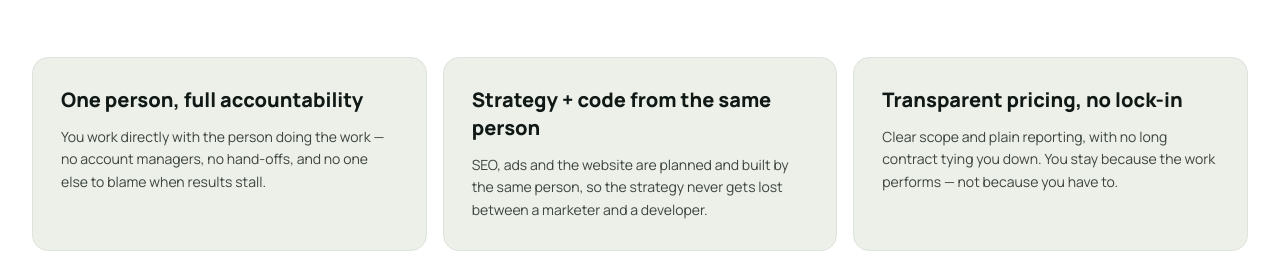
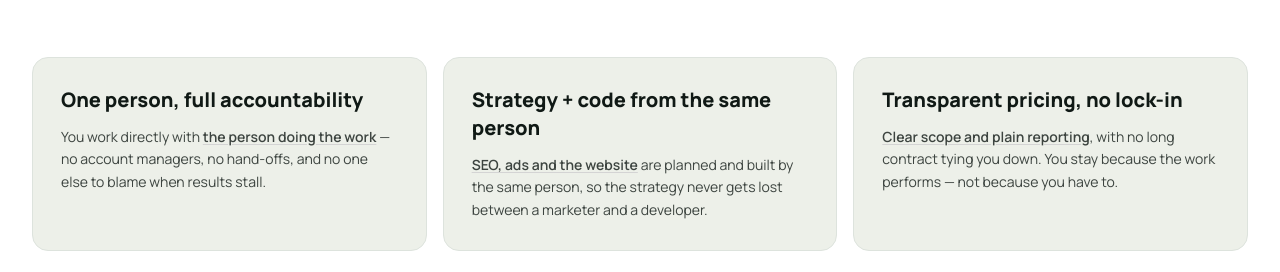
Before and after one commit to bodycartoon0111-netizen/abdul-rehman-portfolio, a Next.js app: page / in a window 1280 px wide. Shown: the part 8260-8532 px from the top of the page. Built offline with nearby package versions, Linux system fonts and the light colour scheme; no server answers.

Commit message:
Add internal links to Why hire a consultant cards

```diff
--- a/app/page.tsx
+++ b/app/page.tsx
@@ -141,19 +141,19 @@ export default function HomePage() {
             <div className="group rounded-2xl border border-line bg-paper p-7 transition-colors hover:border-pine hover:bg-pine">
               <h3 className="text-xl font-extrabold text-ink group-hover:text-white">One person, full accountability</h3>
               <p className="mt-3 text-sm leading-relaxed text-ink/80 group-hover:text-white/85">
-                You work directly with the person doing the work — no account managers, no hand-offs, and no one else to blame when results stall.
+                You work directly with <Link href="/about" className="font-semibold underline decoration-neutral-300 underline-offset-2 transition group-hover:text-white group-hover:decoration-white/70">the person doing the work</Link> — no account managers, no hand-offs, and no one else to blame when results stall.
               </p>
             </div>
             <div className="group rounded-2xl border border-line bg-paper p-7 transition-colors hover:border-pine hover:bg-pine">
               <h3 className="text-xl font-extrabold text-ink group-hover:text-white">Strategy + code from the same person</h3>
               <p className="mt-3 text-sm leading-relaxed text-ink/80 group-hover:text-white/85">
-                SEO, ads and the website are planned and built by the same person, so the strategy never gets lost between a marketer and a developer.
+                <Link href="/services" className="font-semibold underline decoration-neutral-300 underline-offset-2 transition group-hover:text-white group-hover:decoration-white/70">SEO, ads and the website</Link> are planned and built by the same person, so the strategy never gets lost between a marketer and a developer.
               </p>
             </div>
             <div className="group rounded-2xl border border-line bg-paper p-7 transition-colors hover:border-pine hover:bg-pine">
               <h3 className="text-xl font-extrabold text-ink group-hover:text-white">Transparent pricing, no lock-in</h3>
               <p className="mt-3 text-sm leading-relaxed text-ink/80 group-hover:text-white/85">
-                Clear scope and plain reporting, with no long contract tying you down. You stay because the work performs — not because you have to.
+                <Link href="/contact" className="font-semibold underline decoration-neutral-300 underline-offset-2 transition group-hover:text-white group-hover:decoration-white/70">Clear scope and plain reporting</Link>, with no long contract tying you down. You stay because the work performs — not because you have to.
               </p>
             </div>
           </div>
```
